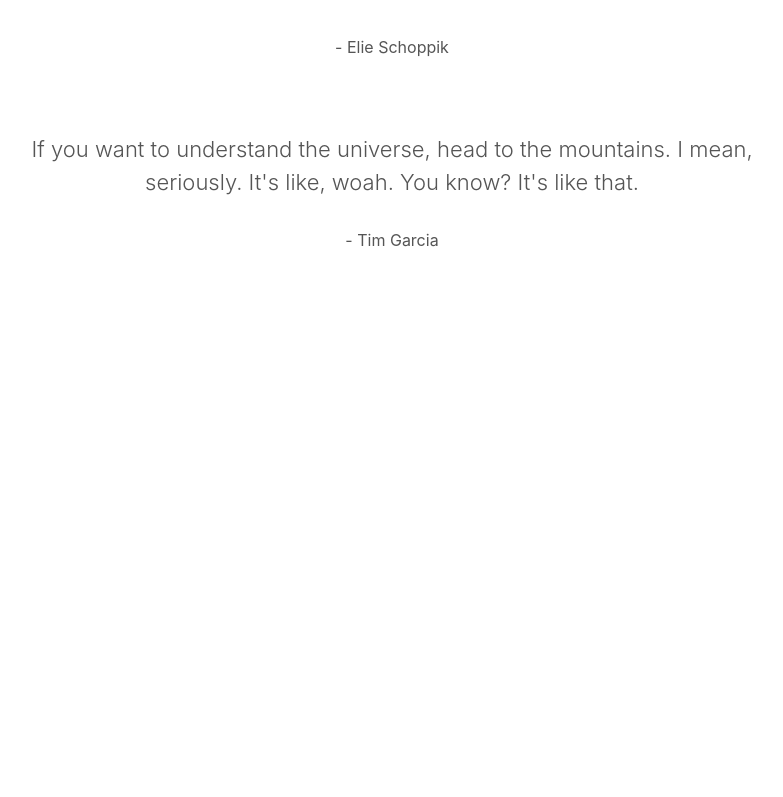
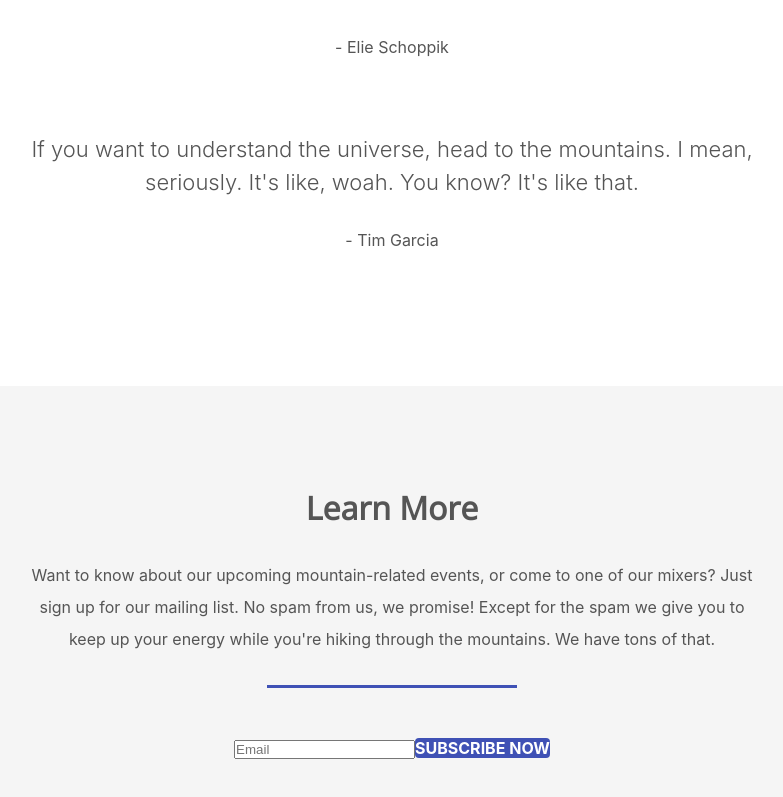
Before and after one commit to beiatrix/lovable-imaginary-codec, a React (Create React App) app: page / in a window 1280 px wide. Shown: the part 3677-4474 px from the top of the page, without its empty margins (248-1031 px from the left). Before the commit the page ends 4063 px from the top, so only its background shows below. Built offline with nearby package versions, Linux system fonts and the light colour scheme.

Commit message:
add Contact component

```diff
--- a/src/App.js
+++ b/src/App.js
@@ -1,5 +1,5 @@
 import React, { Component } from 'react';
-import {Header, Hero, Destinations, Packages, Testimonials} from './components'
+import {Header, Hero, Destinations, Packages, Testimonials, Contact} from './components'
 import './styles/App.css';
 
 class App extends Component {
@@ -11,6 +11,7 @@ class App extends Component {
         <Destinations />
         <Packages />
         <Testimonials />
+        <Contact />
       </div>
     );
   }
--- /dev/null
+++ b/src/components/Contact.js
@@ -0,0 +1,16 @@
+import React from 'react'
+
+export const Contact = props => {
+  return (
+    <section>
+      <h3 class="title">Learn more</h3>
+      <p>Want to know about our upcoming mountain-related events, or come to one of our mixers? Just sign up for our mailing list. No spam from us, we promise! Except for the spam we give you to keep up your energy while you're hiking through the mountains. We have tons of that.</p>
+      <hr />
+      <form>
+        <input type="email" placeholder="Email">
+        </input>
+        <a href="#" className="btn">Subscribe now</a>
+      </form>
+    </section>
+  )
+}
--- a/src/components/index.js
+++ b/src/components/index.js
@@ -5,3 +5,4 @@ export {Packages} from './Packages'
 export {PackageItem} from './PackageItem'
 export {Testimonials} from './Testimonials'
 export {Quote} from './Quote'
+export {Contact} from './Contact'
```
